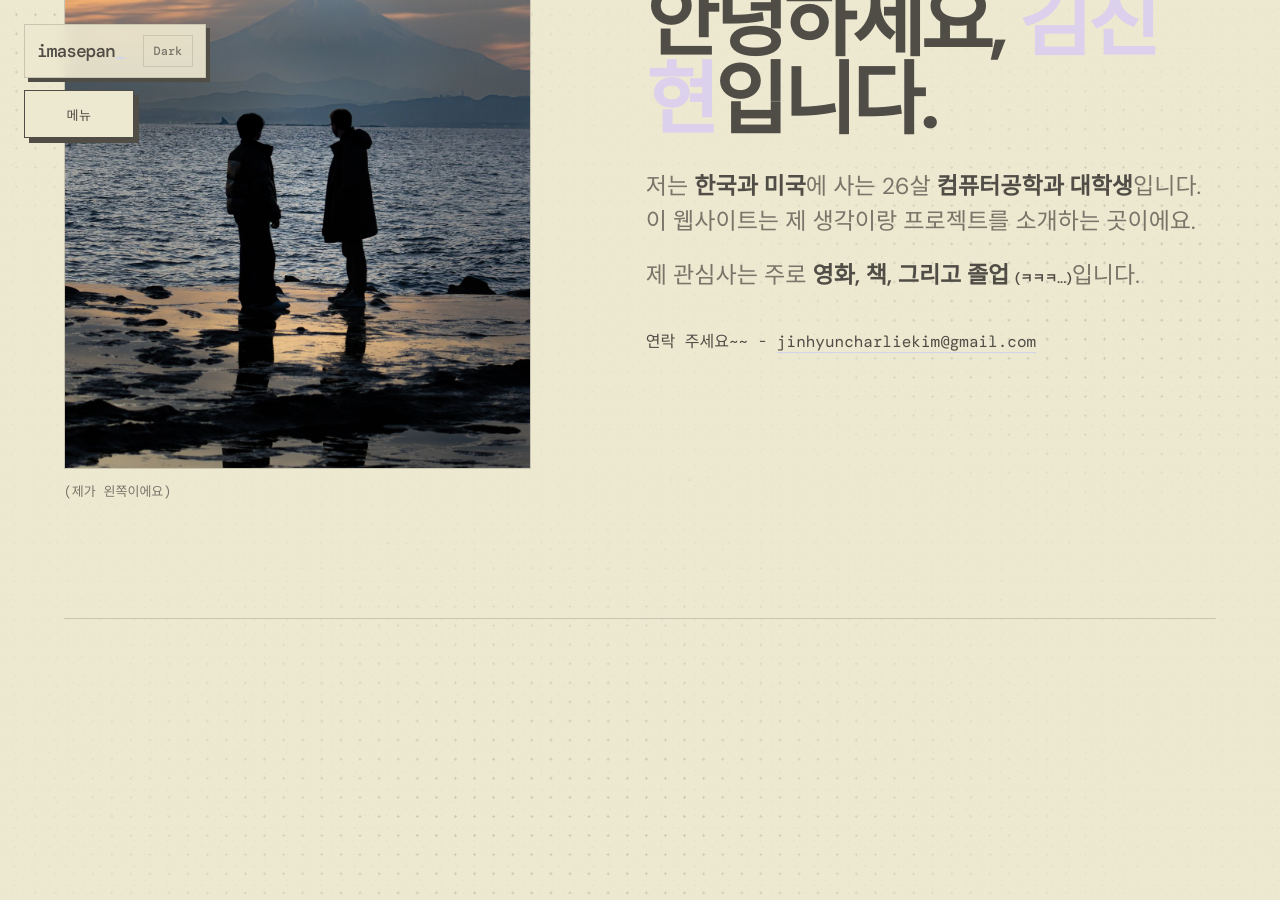
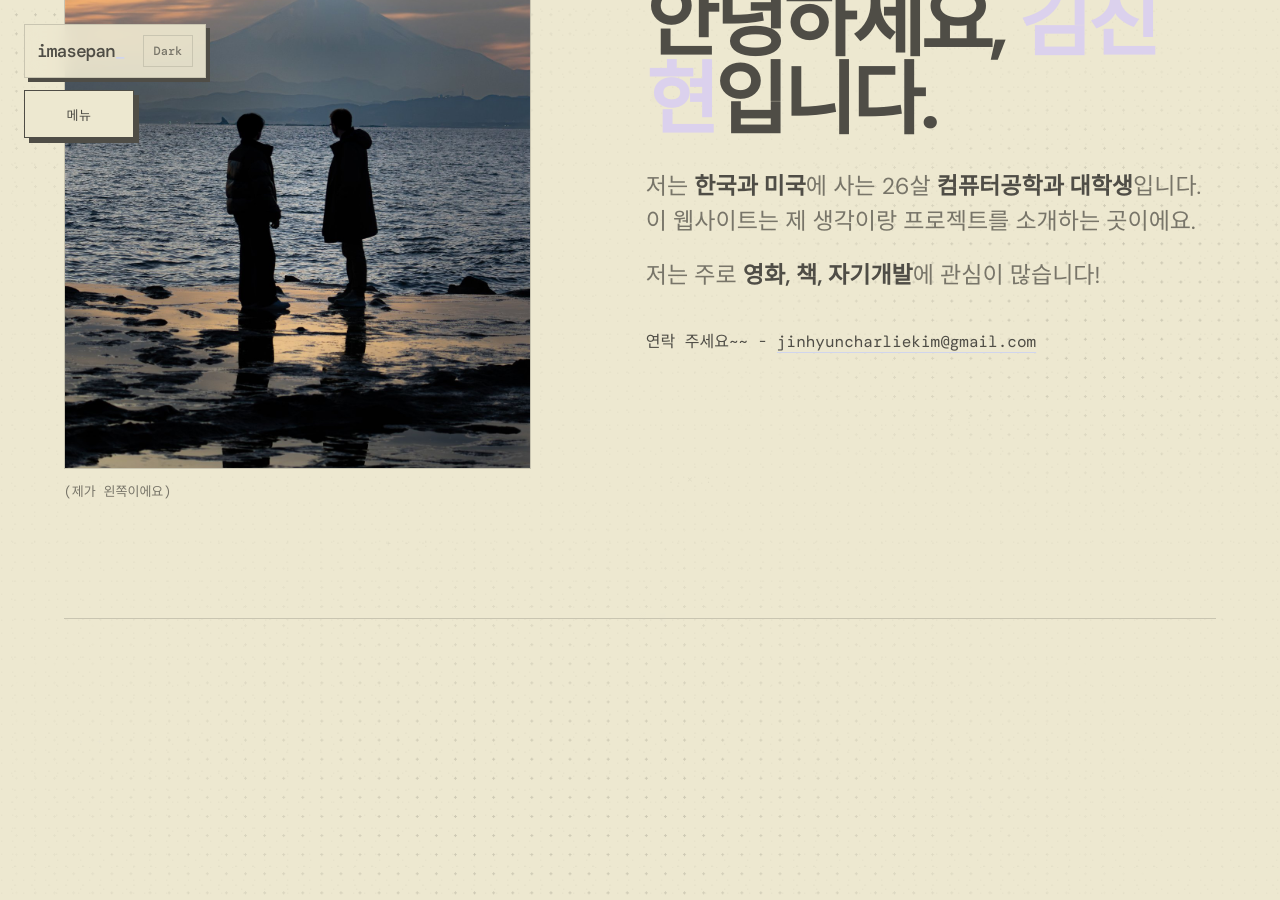
Before and after one commit to imasepan/imasepan.github.io, a Jekyll site: the page built from kr.html, in a window 1280 px wide and 900 px high, scrolled down 1282 px. Built offline with Jekyll 4.4.1, drawn with Linux system fonts in a browser that asks for light colours; some of the changed text lies outside the part shown.

Commit message:
Update kr.html
updated korean page 2

```diff
--- a/kr.html
+++ b/kr.html
@@ -86,7 +86,7 @@ permalink: /kr/
         <div class="about-copy">
           <h2 id="about-title">안녕하세요, <span>김진현</span>입니다.</h2>
           <p>저는 <strong>한국과 미국</strong>에 사는 26살 <strong>컴퓨터공학과 대학생</strong>입니다. 이 웹사이트는 제 생각이랑 프로젝트를 소개하는 곳이에요.</p>
-          <p>제 관심사는 주로 <strong>영화, 책, 그리고 졸업 <small><small><small>(ㅋㅋㅋ...)</small></small></small></strong>입니다.</p>
+          <p>저는 주로 <strong>영화, 책, 자기개발</strong>에 관심이 많습니다!</p>
           <p class="about-contact">연락 주세요~~ - <a href="mailto:jinhyuncharliekim@gmail.com">jinhyuncharliekim@gmail.com</a></p>
         </div>
       </section>
```
Also changed, not shown: other parts of kr.html (+1 -1 lines).
